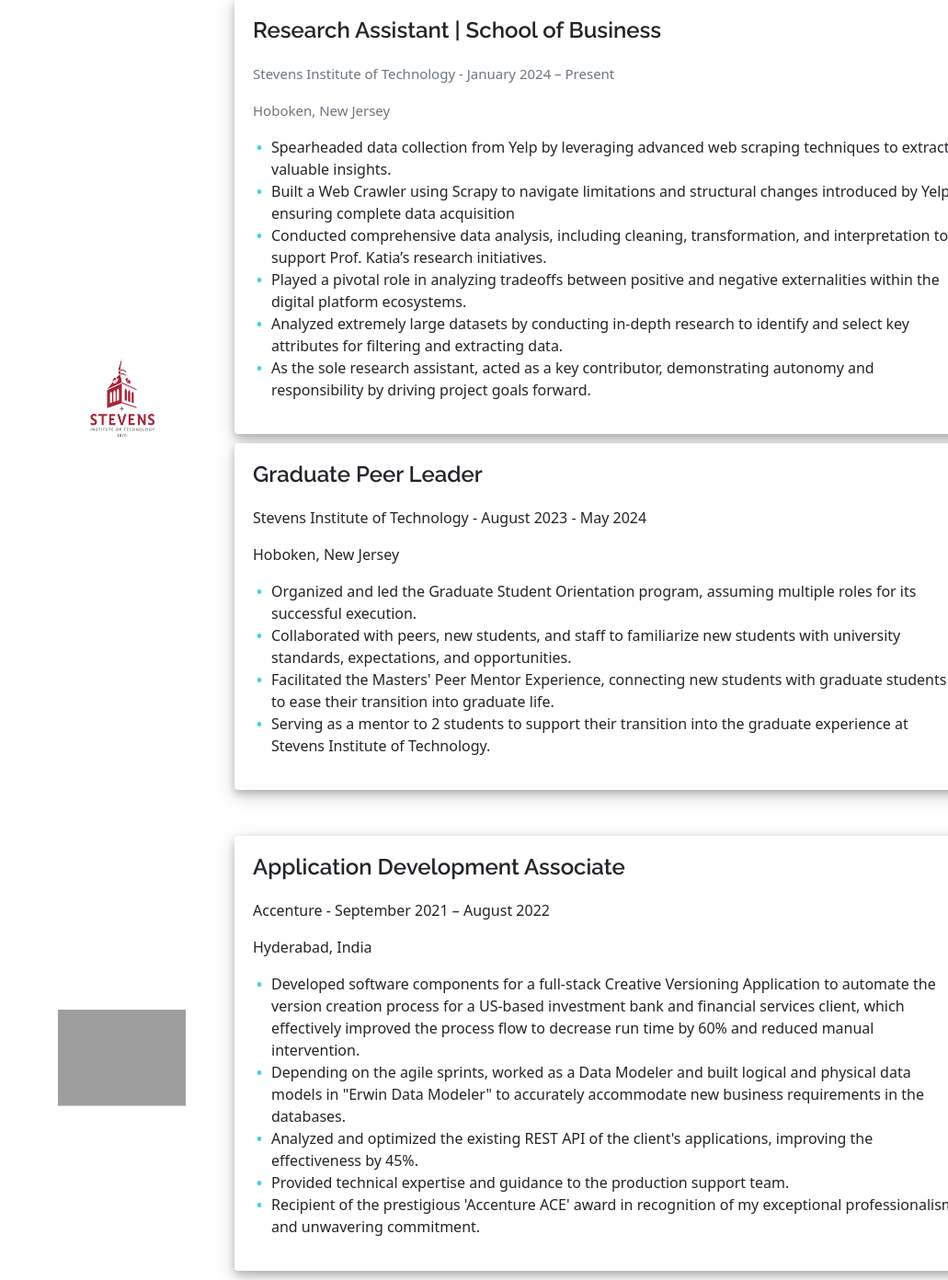
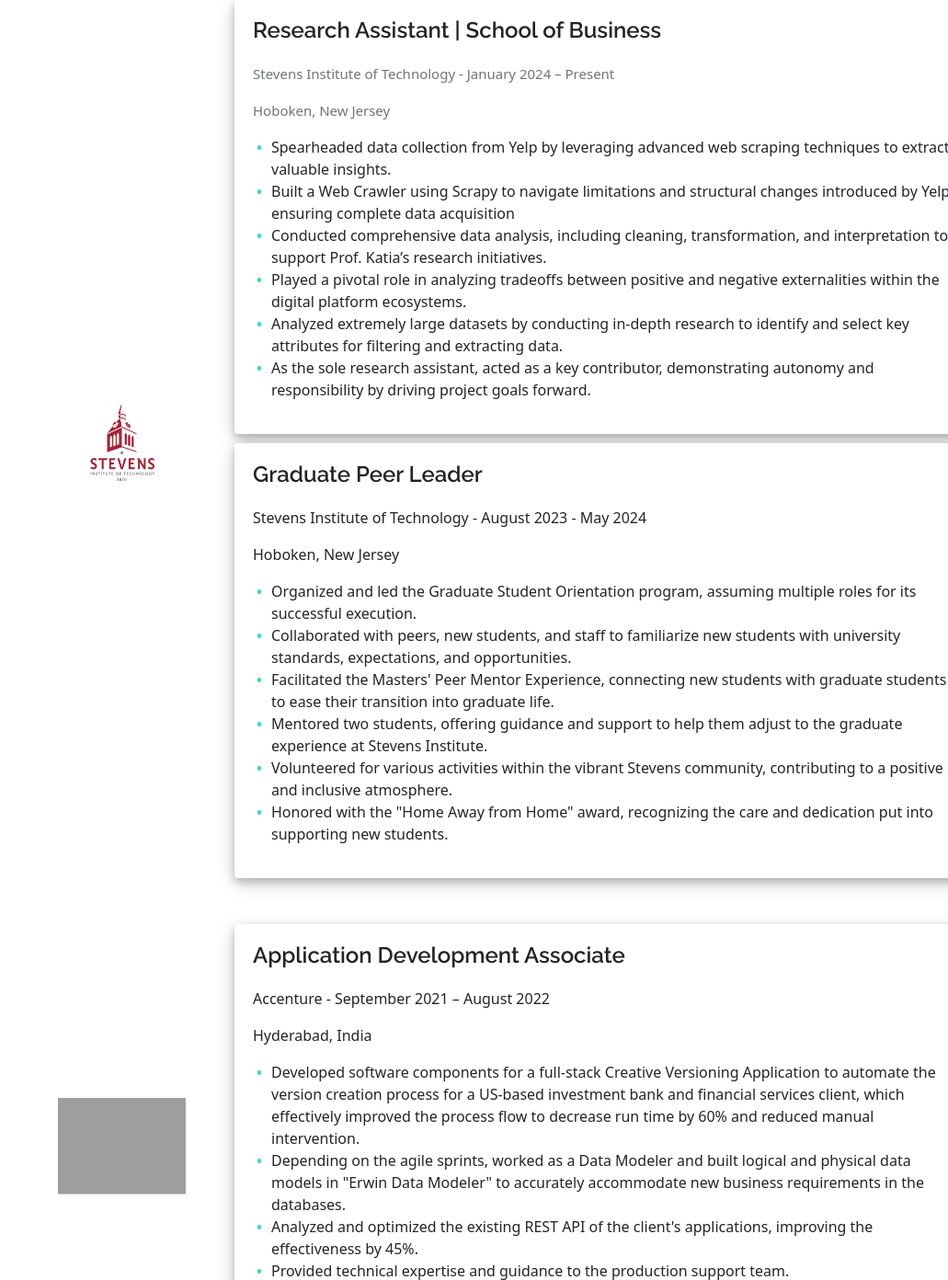
Before and after one commit to akhil-sodari/akhil-sodari, a Flask app: page / in a window 1280 px wide. Shown: the part 3252-4644 px from the top of the page at 92% size, without its empty margins (249-1280 px from the left). Run offline with Flask 3, Linux system fonts and the light colour scheme; some libraries are stand-ins or nearby versions; grey boxes are pictures that could not be loaded.

Commit message:
Update base.html

```diff
--- a/templates/base.html
+++ b/templates/base.html
@@ -280,7 +280,9 @@
                           <li>Organized and led the Graduate Student Orientation program, assuming multiple roles for its successful execution.</li>
                           <li>Collaborated with peers, new students, and staff to familiarize new students with university standards, expectations, and opportunities.</li>
                           <li>Facilitated the Masters' Peer Mentor Experience, connecting new students with graduate students to ease their transition into graduate life.</li>
-                          <li>Serving as a mentor to 2 students to support their transition into the graduate experience at Stevens Institute of Technology.</li>
+                          <li>Mentored two students, offering guidance and support to help them adjust to the graduate experience at Stevens Institute.</li>
+                          <li>Volunteered for various activities within the vibrant Stevens community, contributing to a positive and inclusive atmosphere.</li>
+                          <li>Honored with the "Home Away from Home" award, recognizing the care and dedication put into supporting new students.</li>
                         </ul>
                     </div>
                 </div>
```
